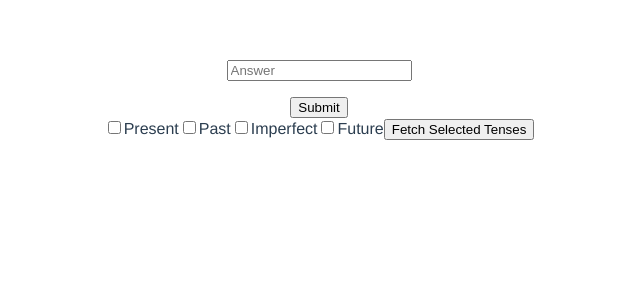
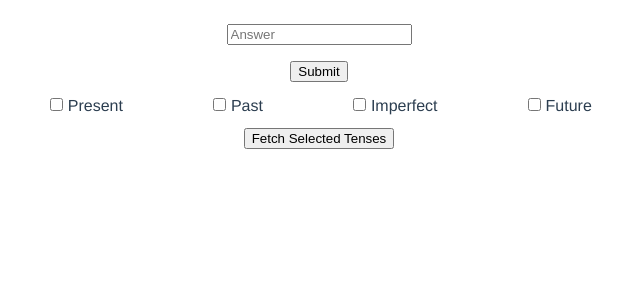
Before and after one commit to Gavin-Dreyer/SpanishConjugation-Vue, a Vue app: page / in a window 1280 px wide. Shown: the top 300 px of the page, without its empty margins (321-961 px from the left). Built offline with nearby package versions, Linux system fonts and the light colour scheme; no server answers.

Commit message:
added html and css to App.vue

```diff
--- a/src/App.vue
+++ b/src/App.vue
@@ -7,24 +7,55 @@
 			:points="points"
 			:key="componentKey"
 		/>
-
-    <input type="checkbox" id="present" value="Presente" v-model="checkedTenses" />
+		<div class="tensesCheckbox">
+			<div class="checkBoxCon">
+				<div class="checkBoxes">
+					<input
+						type="checkbox"
+						id="present"
+						value="Presente"
+						v-model="checkedTenses"
+					/>
 					<label for="present">Present</label>
-    <input type="checkbox" id="past" value="Pretérito" v-model="checkedTenses" />
+				</div>
+				<div class="checkBoxes">
+					<input
+						type="checkbox"
+						id="past"
+						value="Pretérito"
+						v-model="checkedTenses"
+					/>
 					<label for="past">Past</label>
-    <input type="checkbox" id="imperfect" value="Imperfecto" v-model="checkedTenses" />
+				</div>
+				<div class="checkBoxes">
+					<input
+						type="checkbox"
+						id="imperfect"
+						value="Imperfecto"
+						v-model="checkedTenses"
+					/>
 					<label for="imperfect">Imperfect</label>
-    <input type="checkbox" id="future" value="Futuro" v-model="checkedTenses" />
+				</div>
+				<div class="checkBoxes">
+					<input
+						type="checkbox"
+						id="future"
+						value="Futuro"
+						v-model="checkedTenses"
+					/>
 					<label for="future">Future</label>
+				</div>
+			</div>
 			<button v-on:click="fetchTenses">Fetch Selected Tenses</button>
+		</div>
 	</div>
 </template>
 
 <script>
-import IndicativePresent from "./components/IndicativePresent.vue";
+import IndicativePresent from './components/IndicativePresent.vue';
 
 export default {
-  name: "App",
+	name: 'App',
 	components: {
 		IndicativePresent
 	},
@@ -43,7 +74,7 @@ export default {
 	methods: {
 		fetchVerbs: function() {
 			this.loading = true;
-      const baseURI = "http://localhost:4444/api/tense/indicativePresent";
+			const baseURI = 'http://localhost:4444/api/tense/indicativePresent';
 			this.$http
 				.get(baseURI)
 				.then(result => {
@@ -58,7 +89,7 @@ export default {
 			if (this.checkedTenses.length === 0) return;
 
 			this.loading = true;
-      const baseURI = "http://localhost:4444/api/tense/multiTense";
+			const baseURI = 'http://localhost:4444/api/tense/multiTense';
 			this.$http
 				.get(baseURI, { params: { tenses: this.checkedTenses } })
 				.then(result => {
@@ -78,12 +109,42 @@ export default {
 </script>
 
 <style>
+html {
+	height: 100%;
+}
+
+body {
+	height: 100%;
+}
+
 #app {
 	font-family: Avenir, Helvetica, Arial, sans-serif;
 	-webkit-font-smoothing: antialiased;
 	-moz-osx-font-smoothing: grayscale;
 	text-align: center;
 	color: #2c3e50;
-  margin-top: 60px;
+	height: 100%;
+	display: flex;
+	flex-direction: column;
+	align-items: center;
+}
+
+.tensesCheckbox {
+	display: flex;
+	flex-direction: column;
+	justify-content: space-evenly;
+	align-items: center;
+	width: 50%;
+	height: 10%;
+}
+
+.checkBoxCon {
+	display: flex;
+	justify-content: space-around;
+	width: 100%;
+}
+
+.checkBoxes label {
+	margin-left: 0.1rem;
 }
 </style>
--- a/src/components/IndicativePresent.vue
+++ b/src/components/IndicativePresent.vue
@@ -2,9 +2,13 @@
 	<div>
 		<div v-if="loading">Loading</div>
 		<div v-else-if="verbs.length > 0">
-      <p>Tense: {{randomVerb.tense}}</p>
-      <p>Mood: {{randomVerb.mood}}</p>
-      <p>Conjugate {{ randomVerb.spanishVerb }} into {{ randomVerb.view }}</p>
+			<p>
+				Conjugate
+				<span id="spanishVerb">{{ randomVerb.spanishVerb }}</span>
+				into {{ randomVerb.view }}
+			</p>
+			<p>Tense: {{ randomVerb.tense }}</p>
+			<p>Mood: {{ randomVerb.mood }}</p>
 			<p>{{ points }}</p>
 		</div>
 		<form id="inputForm">
@@ -20,7 +24,7 @@
 export default {
 	data() {
 		return {
-      answer: ""
+			answer: ''
 		};
 	},
 	props: {
@@ -36,7 +40,7 @@ export default {
 			if (this.verbs.length === 0) return [];
 
 			let v = [];
-      console.log(this.verbs);
+
 			//   Randomly selects a verb from the indicative present verbs
 			let verb = this.verbs[Math.floor(Math.random() * this.verbs.length)];
 
@@ -49,18 +53,18 @@ export default {
 
 			//randomly select a view and format it
 			v = v[Math.floor(Math.random() * v.length)];
-      v["view"] = v["view"]
-        .split("")
+			v['view'] = v['view']
+				.split('')
 				.map((letter, index) => {
 					if (index === 0) {
 						return (letter = letter.toUpperCase());
 					} else if (letter.match(/[A-Z]/)) {
-            return (letter = " " + letter);
+						return (letter = ' ' + letter);
 					} else {
 						return letter;
 					}
 				})
-        .join("");
+				.join('');
 
 			return {
 				spanishVerb: verb.spanishVerb,
@@ -79,4 +83,9 @@ export default {
 };
 </script>
 
-<style></style>
+<style>
+#spanishVerb {
+	font-weight: 700;
+	font-size: 1.25rem;
+}
+</style>
```
Lines whose indentation alone changed are shown as unchanged.
